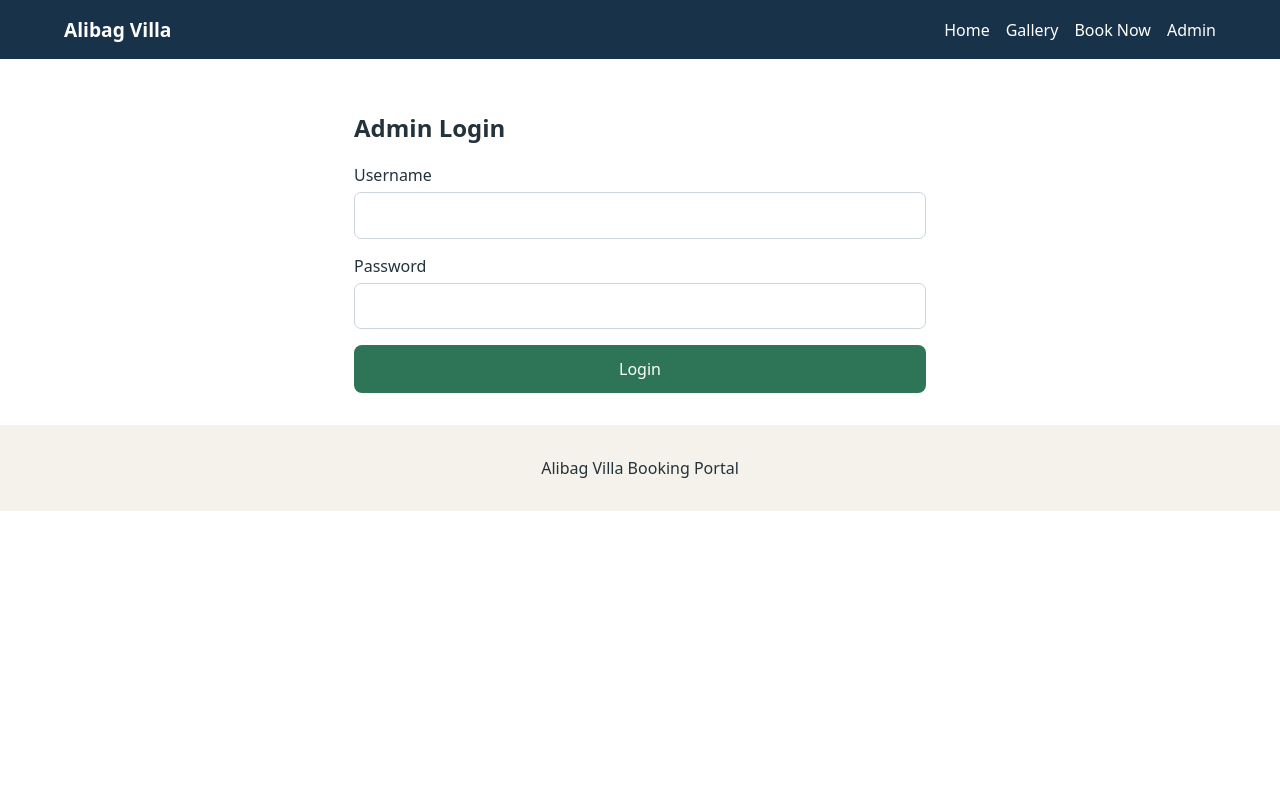
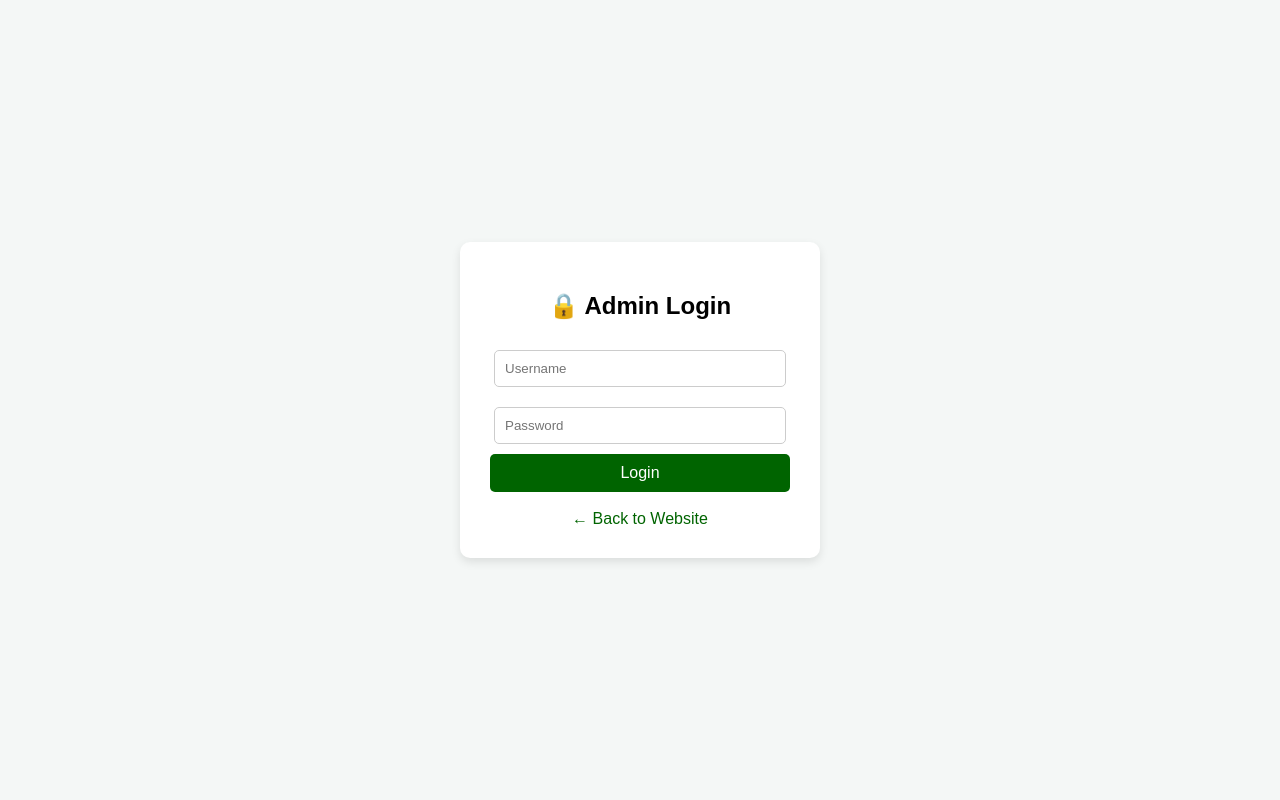
Before and after one commit to niteshmalusare822-coder/alibag-villa-booking, a Flask app: template templates/admin/login.html in a window 1280 px wide. Run offline with Flask 3, Linux system fonts and the light colour scheme; the template is opened without the code that fills it, so the values that code supplies are empty.

Commit message:
Revamp admin login page layout and styling

```diff
--- a/templates/admin/login.html
+++ b/templates/admin/login.html
@@ -1 +1,29 @@
-{% extends "base.html" %}{% block title %}Admin Login{% endblock %}{% block content %}<section class="section form-wrap"><h1>Admin Login</h1><form method="post"><label>Username<input name="username" required></label><label>Password<input name="password" type="password" required></label><button class="btn">Login</button></form></section>{% endblock %}
+<!DOCTYPE html>
+<html lang="mr">
+<head>
+    <meta charset="UTF-8">
+    <title>Admin Login | Springfield Villa</title>
+    <style>
+        body { font-family: Arial, sans-serif; background: #f4f7f6; display: flex; justify-content: center; align-items: center; height: 100vh; margin: 0; }
+        .login-box { background: white; padding: 30px; border-radius: 10px; box-shadow: 0 4px 10px rgba(0,0,0,0.1); width: 300px; text-align: center; }
+        input { width: 90%; padding: 10px; margin: 10px 0; border: 1px solid #ccc; border-radius: 5px; }
+        button { width: 100%; padding: 10px; background: #006400; color: white; border: none; border-radius: 5px; cursor: pointer; font-size: 16px; }
+        .flash { color: red; font-size: 14px; margin-bottom: 10px; }
+    </style>
+</head>
+<body>
+    <div class="login-box">
+        <h2>🔒 Admin Login</h2>
+        {% with messages = get_flashed_messages() %}
+            {% if messages %}<p class="flash">{{ messages[0] }}</p>{% endif %}
+        {% endwith %}
+        <form method="POST">
+            <input type="text" name="username" placeholder="Username" required>
+            <input type="password" name="password" placeholder="Password" required>
+            <button type="submit">Login</button>
+        </form>
+        <br>
+        <a href="/" style="color: #006400; text-decoration: none;">← Back to Website</a>
+    </div>
+</body>
+</html>
```
